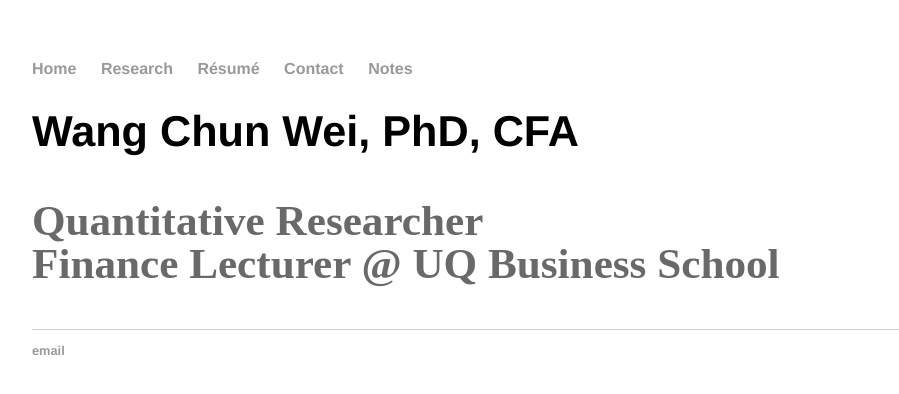
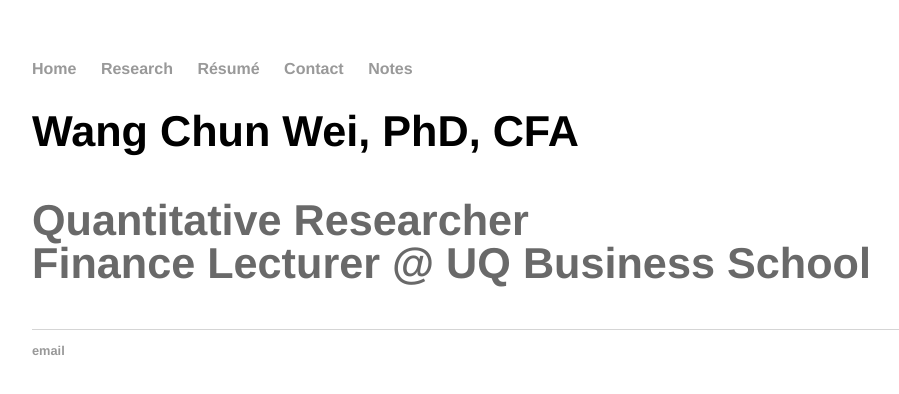
Before and after one commit to weiwangchun/weiwangchun.github.io, a Jekyll site: the page built from index.html, in a window 1280 px wide. Shown: the top 394 px of the page, without its empty margins (160-1059 px from the left). Built offline with Jekyll 4.4.1, drawn with Linux system fonts in a browser that asks for light colours.

Commit message:
Update main.css

```diff
--- a/css/main.css
+++ b/css/main.css
@@ -25,7 +25,7 @@ h1 {
 }
 p {
     font-size: 1em;
-    font-family: 'Helvetica Neue Light';
+    font-family: 'Helvetica Neue';
     line-height: 1em;
     color: #696969;
 }
```
